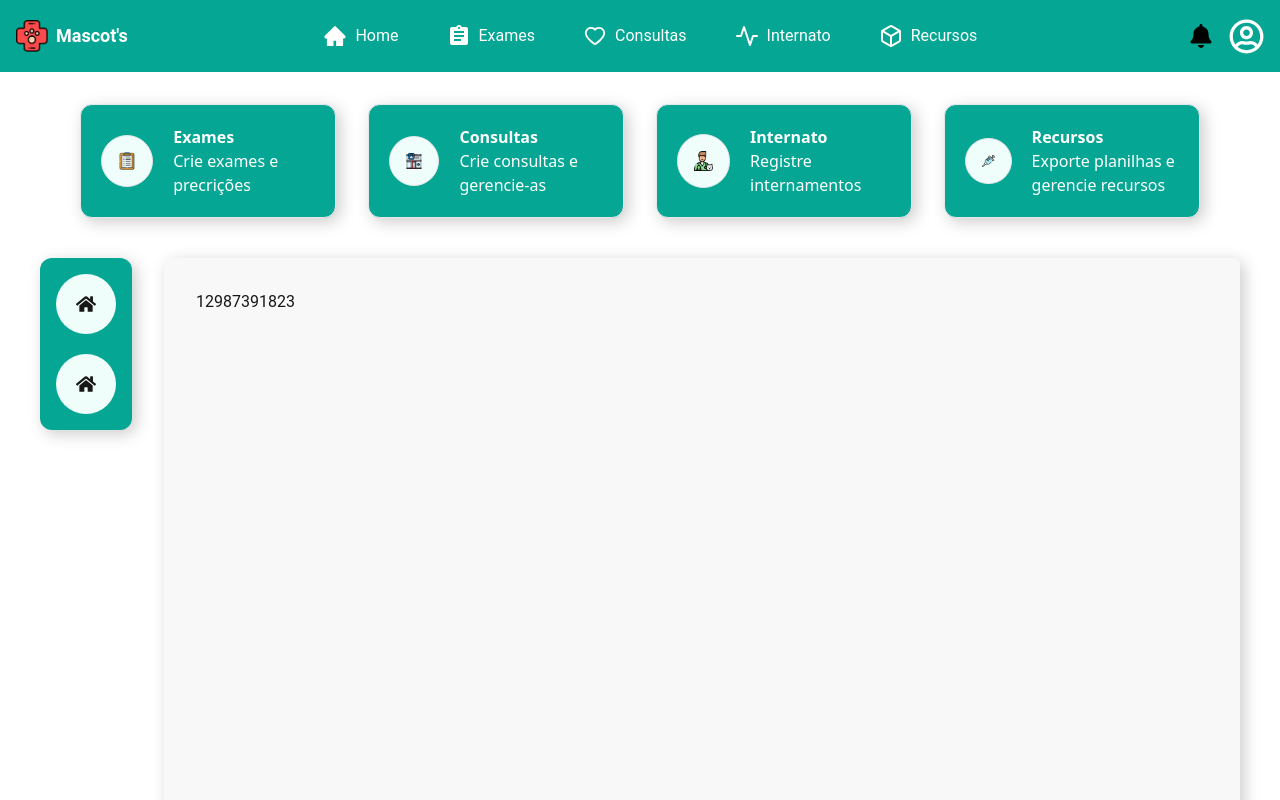
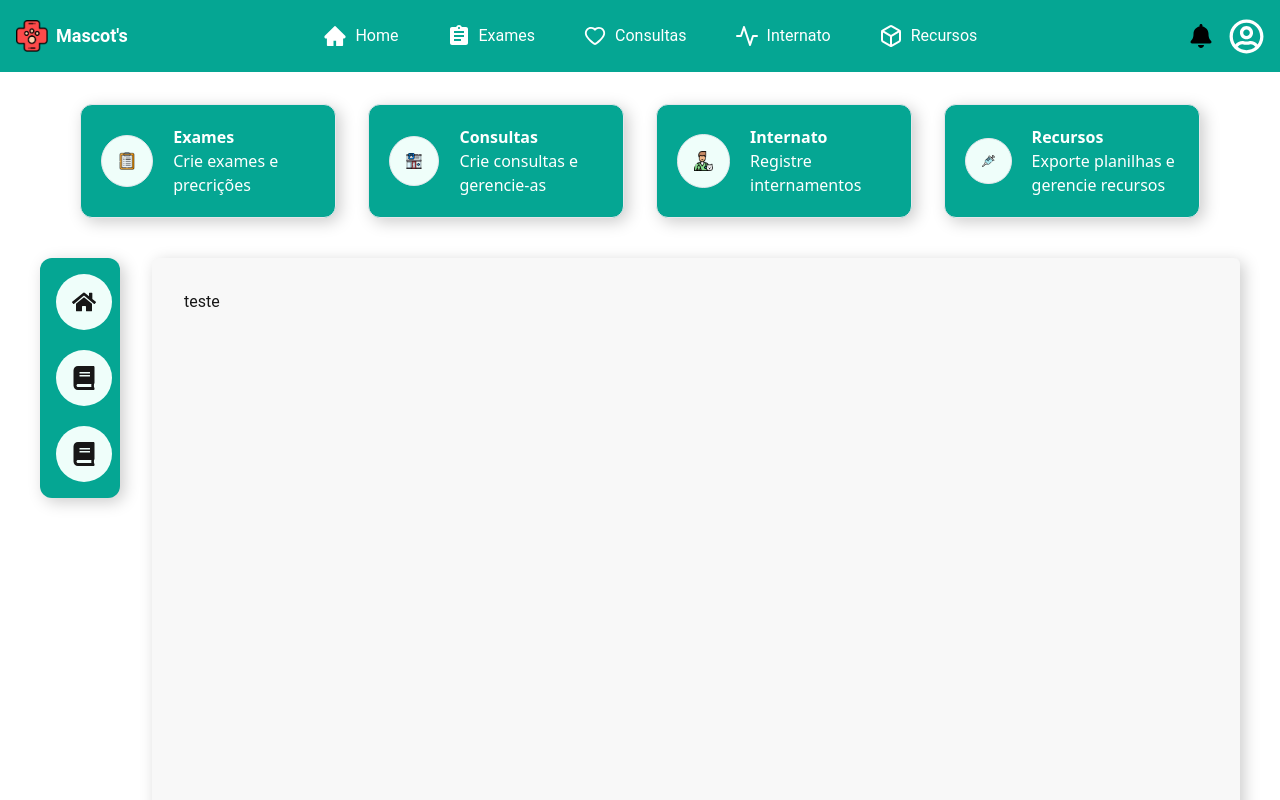
Before and after one commit to softexrecifepe/PI-MASCOTS-TURMA-09-EQUIPE-03, a Next.js app: page / in a window 1280 px wide. Shown: the top 800 px of the page. Built offline with nearby package versions, Linux system fonts and the light colour scheme.

Commit message:
feature: hover no aside revela o nome do botao

```diff
--- /dev/null
+++ b/src/app/components/Aside2Nav.tsx
@@ -0,0 +1,40 @@
+"use client";
+
+import { useState } from "react";
+import { AsideNavItem } from "./AsideNavItem";
+
+interface Aside2Nav {
+  icon1: JSX.Element;
+  text1: string;
+  icon2: JSX.Element;
+  text2: string;
+}
+
+export function Aside2Nav({ icon1, text1, icon2, text2 }: Aside2Nav) {
+  const [isHover, setIsHover] = useState(false);
+
+  function handleHoverIn() {
+    console.log("handleHoverIn");
+    setIsHover(true);
+  }
+
+  function handleHoverOut() {
+    console.log("handleHoverOut");
+    setIsHover(false);
+  }
+  return (
+    <aside
+      onMouseEnter={handleHoverIn}
+      onMouseLeave={handleHoverOut}
+      className={`bg-mascots-primary-600 p-4 font-sans rounded-xl h-fit shadow-custom sticky w-20 top-5 hover:w-40 transition-all`}
+    >
+      <nav className="flex gap-2 h-full items-center">
+        <div className="transition-all flex flex-col gap-5 h-full justify-around w-full items-start">
+          <AsideNavItem icon={icon1} text={text1} hover={isHover} />
+          <AsideNavItem icon={icon2} text={text2} hover={isHover} />
+          <AsideNavItem icon={icon2} text={text2} hover={isHover} />
+        </div>
+      </nav>
+    </aside>
+  );
+}
--- a/src/app/components/AsideContent.tsx
+++ b/src/app/components/AsideContent.tsx
@@ -1,13 +1,22 @@
-import { Children, type ReactNode } from "react";
+"use client";
+import { Children, useState, type ReactNode } from "react";
 
 interface asideContentProps {
   children: ReactNode;
 }
 
 export function AsideContent({ children }: asideContentProps) {
+  const [isHover, setIsHover] = useState(false);
+
+  function handleAside() {
+    setIsHover(true);
+  }
+
   return (
     <>
-      <aside className="bg-mascots-primary-600 p-4 font-sans rounded-xl h-fit shadow-custom sticky w-24 top-5 hover:w-64 transition-all">
+      <aside
+        className={`bg-mascots-primary-600 p-4 font-sans rounded-xl h-fit shadow-custom sticky w-24 top-5 hover:w-64 hover:${handleAside} transition-all`}
+      >
         <nav className="flex gap-2 h-full items-center">
           <div className="flex flex-col gap-5 h-full justify-around w-full items-start">
             {children}
--- a/src/app/components/AsideNavItem.tsx
+++ b/src/app/components/AsideNavItem.tsx
@@ -5,13 +5,16 @@ import type { ReactNode } from "react";
 interface AsideNavItemProps {
   icon: JSX.Element;
   text: string;
+  hover: boolean;
 }
 
-export function AsideNavItem({ icon, text }: AsideNavItemProps) {
+export function AsideNavItem({ icon, text, hover }: AsideNavItemProps) {
   return (
-    <button className="bg-mascots-primary-50 p-5 rounded-full flex items-center gap-2 text-xl hover:bg-mascots-primary-500 transition-all">
+    <button className="bg-mascots-primary-50 p-4 rounded-full flex items-center gap-2 hover:bg-mascots-primary-500 transition-all">
       {icon}
-      <div className="hidden">{text}</div>
+      <div className={`${!hover ? "hidden" : "text-base font-semibold"}`}>
+        {text}
+      </div>
     </button>
   );
 }
--- a/src/app/page.tsx
+++ b/src/app/page.tsx
@@ -1,5 +1,6 @@
-import { FaHome } from "react-icons/fa";
+import { FaBook, FaHome } from "react-icons/fa";
 import { Images } from "./assets/images";
+import { Aside2Nav } from "./components/Aside2Nav";
 import { AsideContent } from "./components/AsideContent";
 import { AsideNavItem } from "./components/AsideNavItem";
 import { ButtonHome } from "./components/ButtonHome";
@@ -42,14 +43,17 @@ export default function Home() {
       </header>
 
       <MainPage>
-        <AsideContent>
-          <AsideNavItem text="Teste" icon={<FaHome />} />
-          <AsideNavItem text="Teste" icon={<FaHome />} />
-        </AsideContent>
+        <Aside2Nav
+          icon1={<FaHome size={24} />}
+          text1="Home"
+          icon2={<FaBook size={24} />}
+          text2="Ler"
+        />
         <MainContent>
-          <h1>12987391823</h1>
+          <h1>teste</h1>
         </MainContent>
       </MainPage>
+      <FormsLogin />
     </>
   );
 }
--- a/src/app/recursos/page.tsx
+++ b/src/app/recursos/page.tsx
@@ -1,9 +1,9 @@
-import Header from "../components/HeaderPage";
+import { HeaderPage } from "../components/HeaderPage";
 
 export default function Recursos() {
   return (
     <>
-      <Header />
+      <HeaderPage />
       <p>teste</p>
     </>
   );
```
